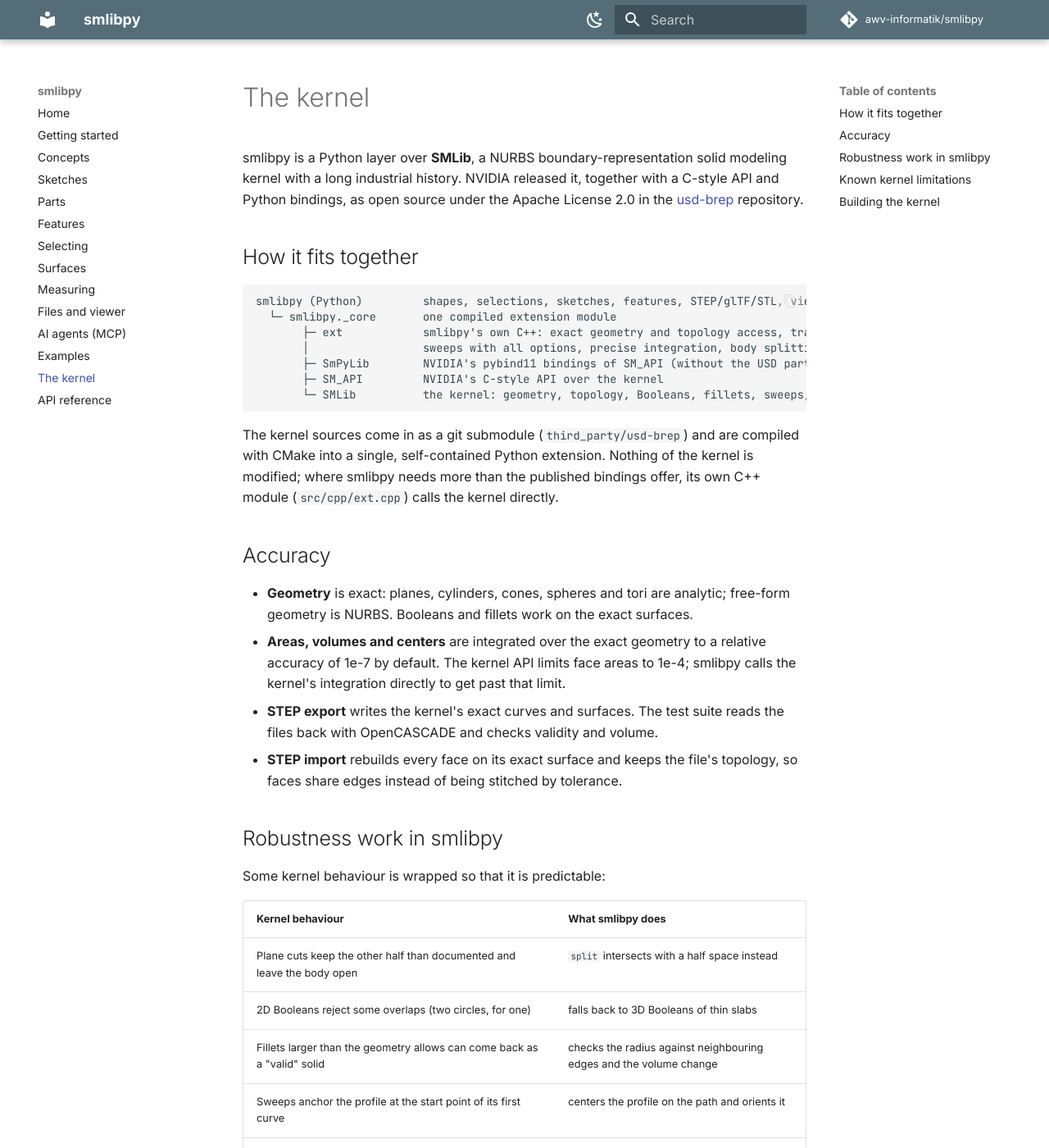
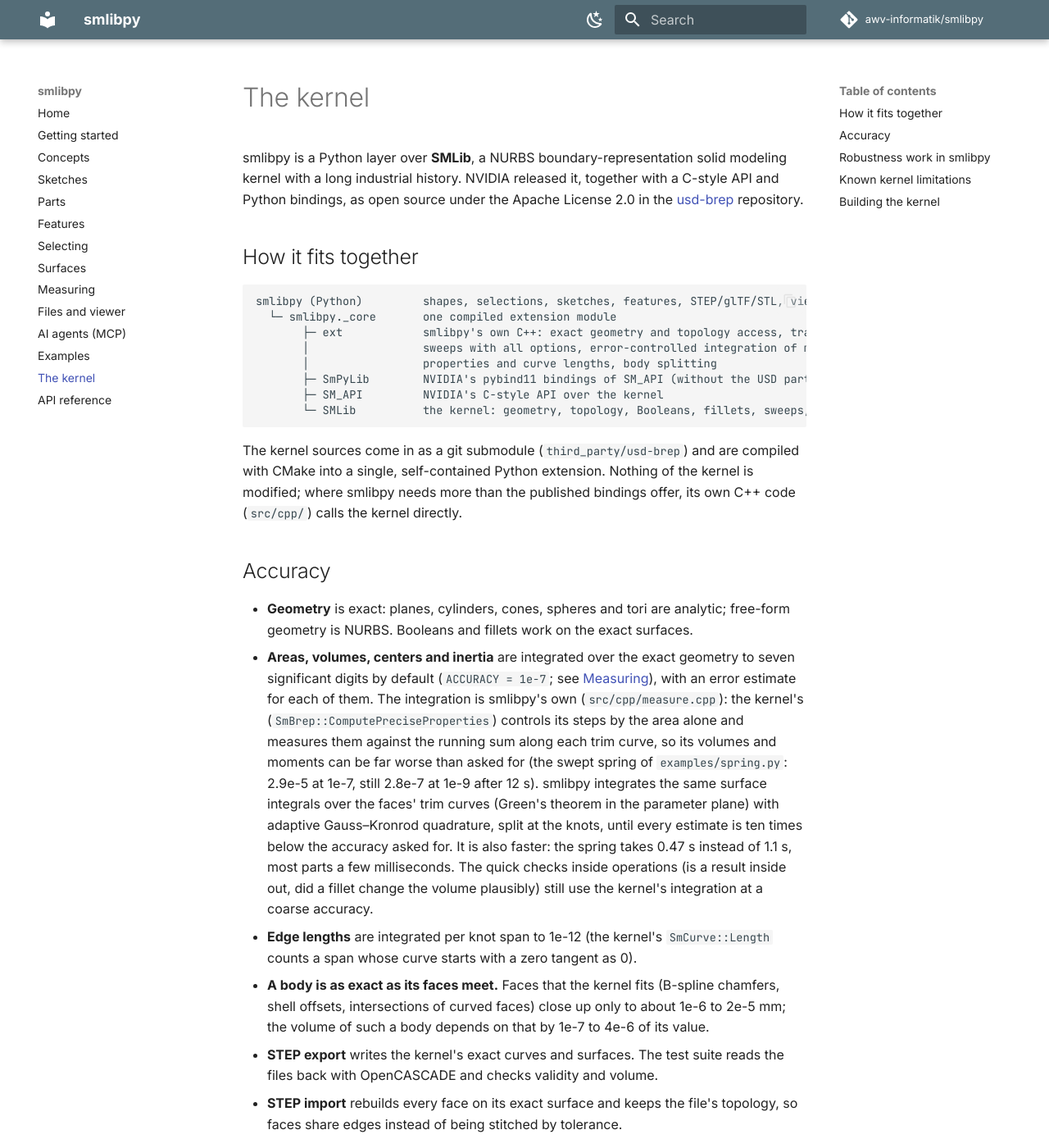
Before and after one commit to abernier/smlibpy, an MkDocs documentation site: the page built from docs/kernel.md, in a window 1280 px wide and 1400 px high. Shown: the whole window at 82% size. Built offline with MkDocs 1.6.1 and Material for MkDocs 9.7.7, drawn with Linux system fonts in a browser that asks for light colours; comment, search, counter and statistics services are not loaded; some of the changed text lies outside the part shown.

Commit message:
Docs and guides: what the measures are accurate to, and why
docs/analysis.md, docs/kernel.md and the guides analysis/generic,
mass_properties, measures and is_valid state the measured accuracy: seven
significant digits by default with an error estimate, closed forms to 1e-10
and better, edge lengths to 1e-12, and what it costs. They also say how exact
a body is: faces that the kernel fits meet only to 1e-6 to 2e-5 mm, so the
volume of such a body is defined to 1e-7 (flange) to 4e-6 (shelled bottle),
which no integration can improve. README's Measuring line, getting started,
and the Text, sketch and arc guides follow; the todo entries are marked fixed.

```diff
--- a/docs/kernel.md
+++ b/docs/kernel.md
@@ -11,7 +11,8 @@
 smlibpy (Python)         shapes, selections, sketches, features, STEP/glTF/STL, viewer
   └─ smlibpy._core       one compiled extension module
        ├─ ext            smlibpy's own C++: exact geometry and topology access, transforms,
-       │                 sweeps with all options, precise integration, body splitting
+       │                 sweeps with all options, error-controlled integration of mass
+       │                 properties and curve lengths, body splitting
        ├─ SmPyLib        NVIDIA's pybind11 bindings of SM_API (without the USD parts)
        ├─ SM_API         NVIDIA's C-style API over the kernel
        └─ SMLib          the kernel: geometry, topology, Booleans, fillets, sweeps, healing
@@ -19,16 +20,31 @@
 
 The kernel sources come in as a git submodule (`third_party/usd-brep`) and are compiled
 with CMake into a single, self-contained Python extension. Nothing of the kernel is
-modified; where smlibpy needs more than the published bindings offer, its own C++ module
-(`src/cpp/ext.cpp`) calls the kernel directly.
+modified; where smlibpy needs more than the published bindings offer, its own C++ code
+(`src/cpp/`) calls the kernel directly.
 
 ## Accuracy
 
 - **Geometry** is exact: planes, cylinders, cones, spheres and tori are analytic; free-form
   geometry is NURBS. Booleans and fillets work on the exact surfaces.
-- **Areas, volumes and centers** are integrated over the exact geometry to a relative
-  accuracy of 1e-7 by default. The kernel API limits face areas to 1e-4; smlibpy calls the
-  kernel's integration directly to get past that limit.
+- **Areas, volumes, centers and inertia** are integrated over the exact geometry to seven
+  significant digits by default (`ACCURACY = 1e-7`; see [Measuring](analysis.md)), with an
+  error estimate for each of them. The integration is smlibpy's own
+  (`src/cpp/measure.cpp`): the kernel's (`SmBrep::ComputePreciseProperties`) controls its
+  steps by the area alone and measures them against the running sum along each trim curve,
+  so its volumes and moments can be far worse than asked for (the swept spring of
+  `examples/spring.py`: 2.9e-5 at 1e-7, still 2.8e-7 at 1e-9 after 12 s). smlibpy integrates
+  the same surface integrals over the faces' trim curves (Green's theorem in the parameter
+  plane) with adaptive Gauss–Kronrod quadrature, split at the knots, until every estimate is
+  ten times below the accuracy asked for. It is also faster: the spring takes 0.47 s instead
+  of 1.1 s, most parts a few milliseconds. The quick checks inside operations (is a result
+  inside out, did a fillet change the volume plausibly) still use the kernel's integration at
+  a coarse accuracy.
+- **Edge lengths** are integrated per knot span to 1e-12 (the kernel's `SmCurve::Length`
+  counts a span whose curve starts with a zero tangent as 0).
+- **A body is as exact as its faces meet.** Faces that the kernel fits (B-spline chamfers,
+  shell offsets, intersections of curved faces) close up only to about 1e-6 to 2e-5 mm; the
+  volume of such a body depends on that by 1e-7 to 4e-6 of its value.
 - **STEP export** writes the kernel's exact curves and surfaces. The test suite reads the
   files back with OpenCASCADE and checks validity and volume.
 - **STEP import** rebuilds every face on its exact surface and keeps the file's topology,
@@ -49,6 +65,8 @@
 | The seam has to lie where the surface's angle parameter starts | turns the surface frame to the seam edge of the file |
 | The extended offset mode depends on memory layout and sometimes builds a face the kernel cannot integrate or mesh | `shell` uses the plain mode first, checks every result and falls back to the extended mode |
 | Arcs from the API are plain B-splines | arcs are trimmed kernel circles, so they keep radius and center |
+| Mass properties control their integration steps by the area alone: a volume can be 300 times worse than the accuracy asked for | integrates areas, volumes, centers and inertia itself, with an error estimate for each |
+| A curve's length leaves out a span that starts with a zero tangent (the outline of a cylinder had 30 mm top and bottom lines instead of 60) | integrates lengths and arc-length positions itself |
 
 ## Known kernel limitations
 
```
Also changed, not shown: README.md (+2 -2 lines), ai/todo/analysis.md (+1 -0 lines), ai/todo/sketches.md (+2 -0 lines), docs/analysis.md (+25 -3 lines), docs/getting-started.md (+2 -2 lines), src/smlibpy/skill/references/analysis/generic.md (+28 -20 lines), src/smlibpy/skill/references/analysis/is_valid.md (+6 -2 lines), src/smlibpy/skill/references/analysis/mass_properties.md (+22 -19 lines), src/smlibpy/skill/references/analysis/measures.md (+10 -8 lines), src/smlibpy/skill/references/curves/CenterArc.md (+1 -1 lines), src/smlibpy/skill/references/sketches/Text.md (+2 -3 lines), src/smlibpy/skill/references/sketches/generic.md (+2 -2 lines).
